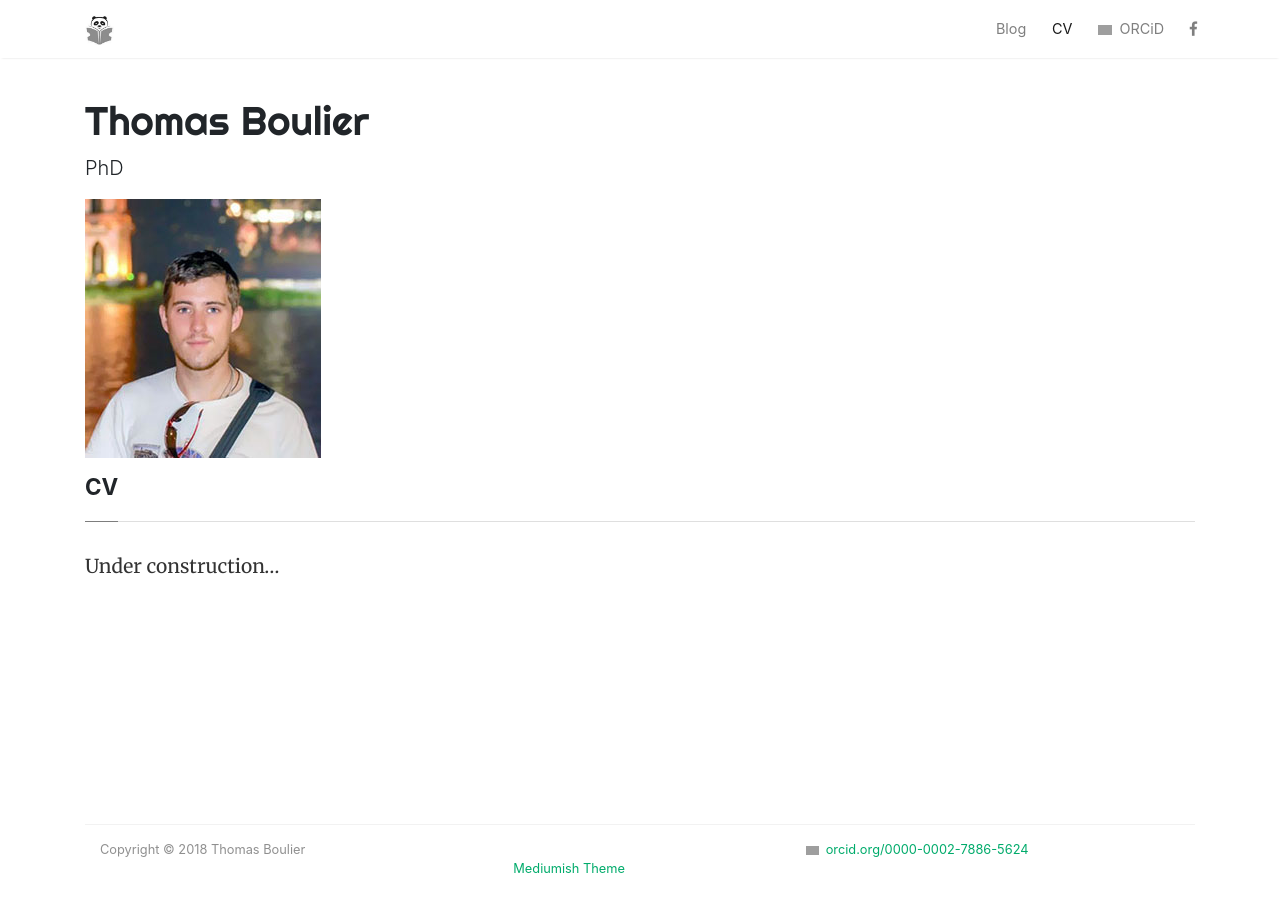
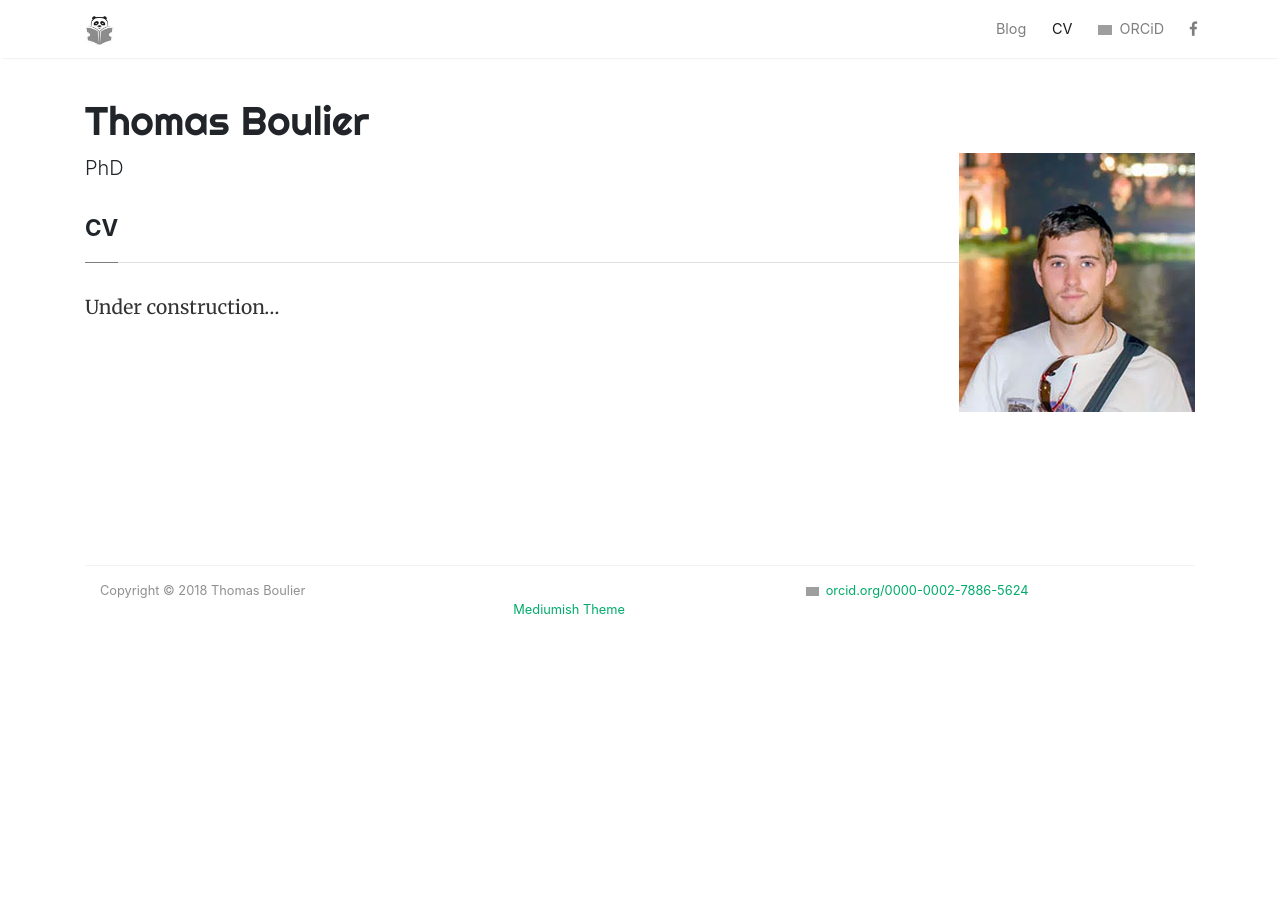
Before and after one commit to tboulier/tboulier.github.io, a Jekyll site: the page built from about.md, in a window 1280 px wide and 952 px high. Shown: the top 912 px of the window. Built offline with Jekyll 4.4.1, drawn with Linux system fonts in a browser that asks for light colours; nearby versions of some CDN libraries; comment, search, counter and statistics services are not loaded; grey boxes are pictures that could not be loaded.

Commit message:
align.me

```diff
--- a/_layouts/default.html
+++ b/_layouts/default.html
@@ -121,8 +121,8 @@
     <h1 class="sitetitle">{{ site.name }}</h1>
     <p class="lead">
          {{ site.description }}
+		 	<img src="{{ site.baseurl }}/{{ site.me }}" align="right">
     </p>
-	<img src="{{ site.baseurl }}/{{ site.me }}">
 </div>
 
 
```
